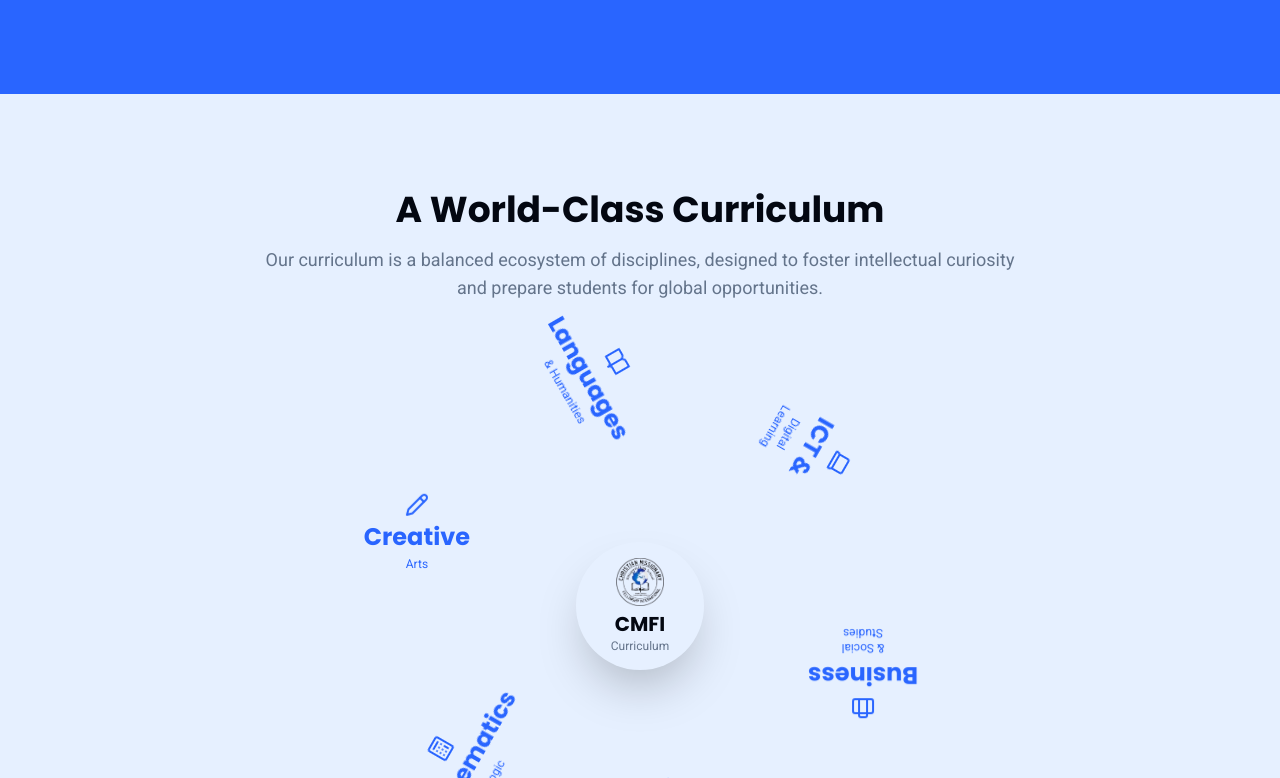
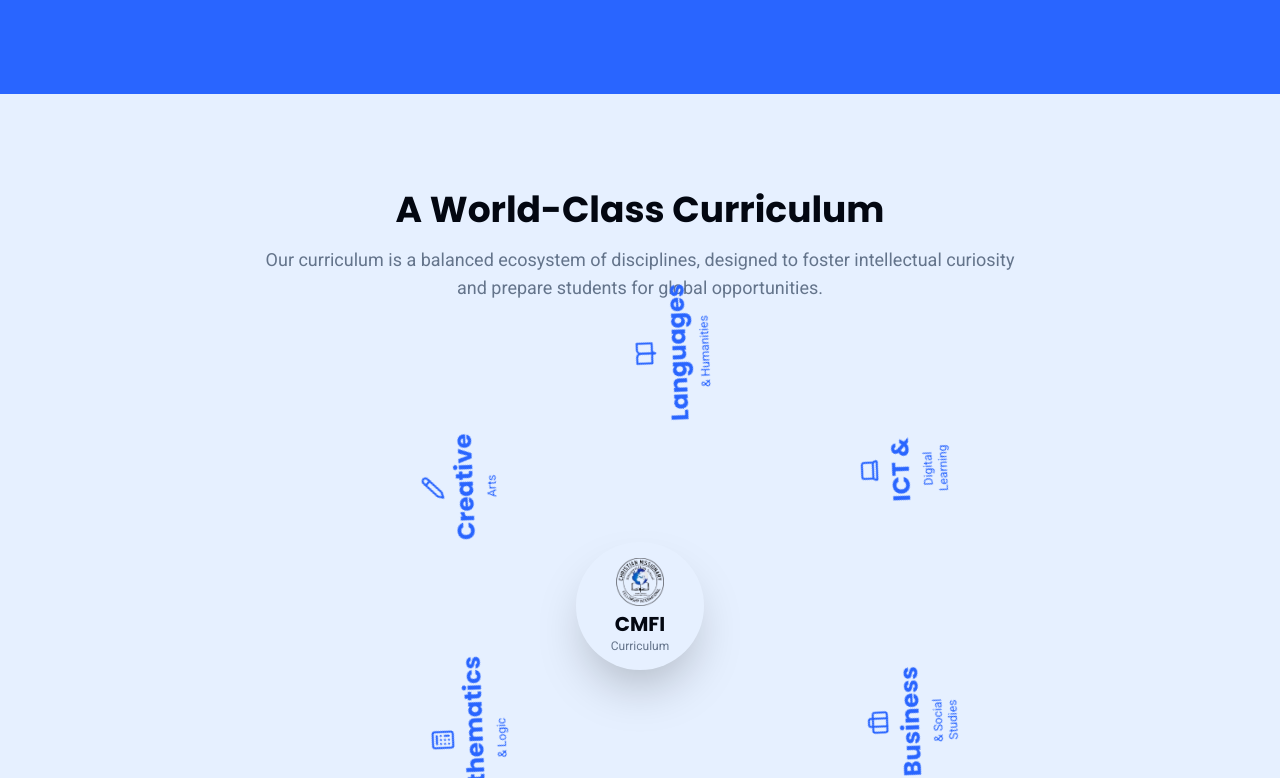
Before and after one commit to KayZee52/CMFI-website, a Next.js app: page / in a window 1280 px wide. Shown: the part 5322-6100 px from the top of the page. Built offline with nearby package versions, Linux system fonts and the light colour scheme.

Commit message:
initial commit

```diff
--- a/src/app/globals.css
+++ b/src/app/globals.css
@@ -145,16 +145,4 @@ html {
   .animate-revolve {
     animation: revolve 40s linear infinite;
   }
-
-  @keyframes counter-revolve {
-    from {
-      transform: rotate(0deg);
-    }
-    to {
-      transform: rotate(360deg);
-    }
-  }
-  .animate-counter-revolve {
-    animation: counter-revolve 40s linear infinite;
-  }
 }
--- a/src/components/arc.tsx
+++ b/src/components/arc.tsx
@@ -60,7 +60,7 @@ export const Arc: FC<ArcProps> = ({ rotate, angle, skew, text, value, Icon, colo
           </svg>
         </div>
         <div
-          className="absolute inset-0 flex flex-col items-center justify-start text-primary text-center pt-2 animate-counter-revolve"
+          className="absolute inset-0 flex flex-col items-center justify-start text-primary text-center pt-2"
           style={{ transform: `rotate(${textAngle}deg) ` }}
         >
             <div className="h-6 w-6">{Icon}</div>
```
